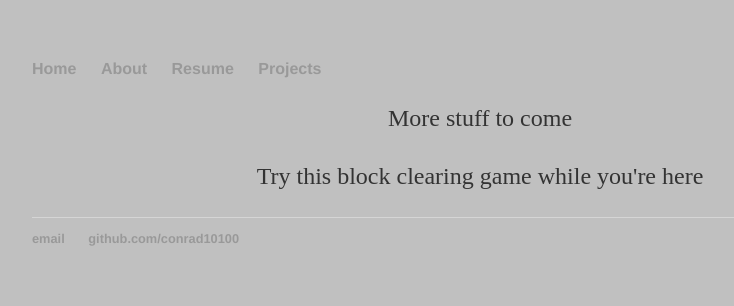
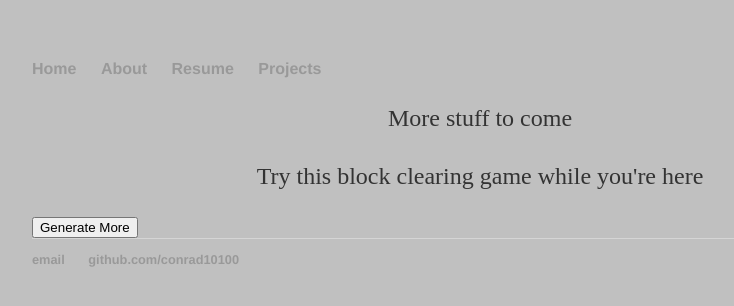
Before and after one commit to conrad10100/conrad10100.github.io, a Jekyll site: the page built from projects/index.html, in a window 1280 px wide. Shown: the top 306 px of the page, without its empty margins (160-894 px from the left). Built offline with Jekyll 4.4.1, drawn with Linux system fonts in a browser that asks for light colours.

Commit message:
Update index.html

```diff
--- a/projects/index.html
+++ b/projects/index.html
@@ -6,3 +6,7 @@ title: Conrad Chiu
 		<p>More stuff to come</p>
     <p>Try this block clearing game while you're here</p>
 </div><!-- /.blurb -->
+
+<div id="container">
+</div>
+<button id="myButton"> Generate More </button>
```
